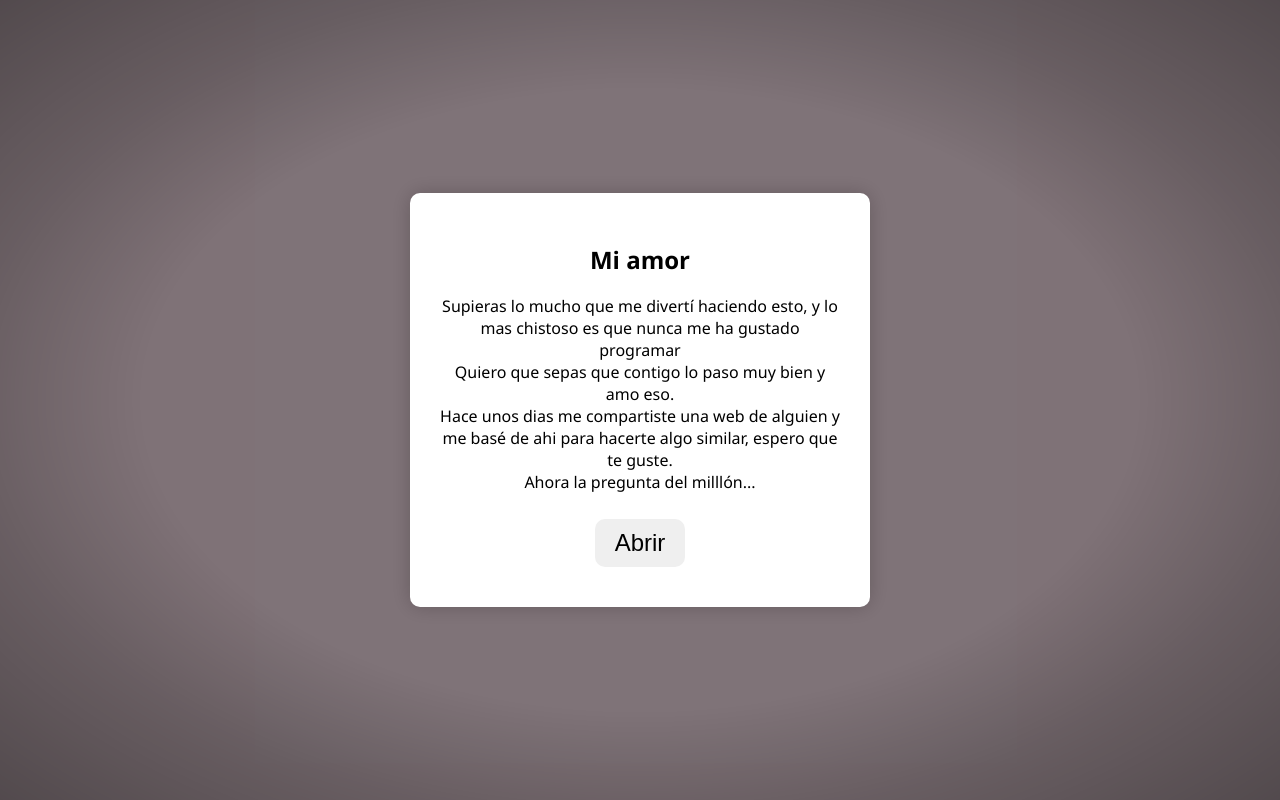
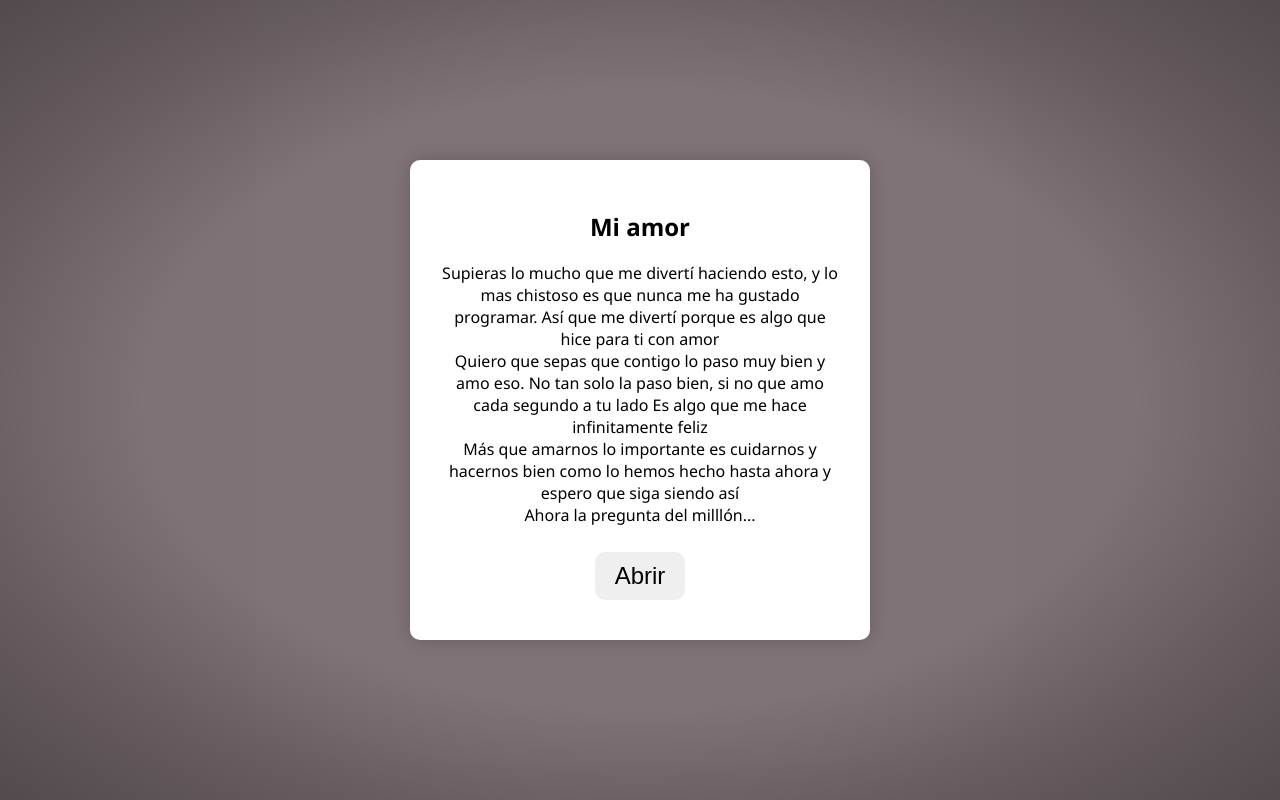
Before and after one commit to MatiasCerda/BeMyValentine, a plain HTML site: page index.html in a window 1280 px wide. Drawn offline with nearby package versions, Linux system fonts and the light colour scheme.

Commit message:
Revise love letter content in index.html
Updated the love letter content with more personal messages and feelings.

```diff
--- a/index.html
+++ b/index.html
@@ -11,9 +11,11 @@
   <div id="letter" class="letter fade-in">
     <div class="letter-content">
       <h2>Mi amor</h2>
-      <p>Supieras lo mucho que me divertí haciendo esto, y lo mas chistoso es que nunca me ha gustado programar<br>
-         Quiero que sepas que contigo lo paso muy bien y amo eso. <br>
-         Hace unos dias me compartiste una web de alguien y me basé de ahi para hacerte algo similar, espero que te guste.<br>
+      <p>Supieras lo mucho que me divertí haciendo esto, y lo mas chistoso es que nunca me ha gustado programar.
+         Así que me divertí porque es algo que hice para ti con amor<br>
+         Quiero que sepas que contigo lo paso muy bien y amo eso. No tan solo la paso bien, si no que amo cada segundo a tu lado
+         Es algo que me hace infinitamente feliz<br>
+         Más que amarnos lo importante es cuidarnos y hacernos bien como lo hemos hecho hasta ahora y espero que siga siendo así<br>
          Ahora la pregunta del milllón...
       </p>
       <button id="openChoices">Abrir</button>
```
